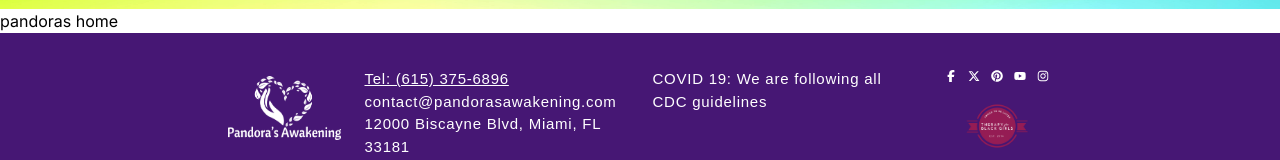
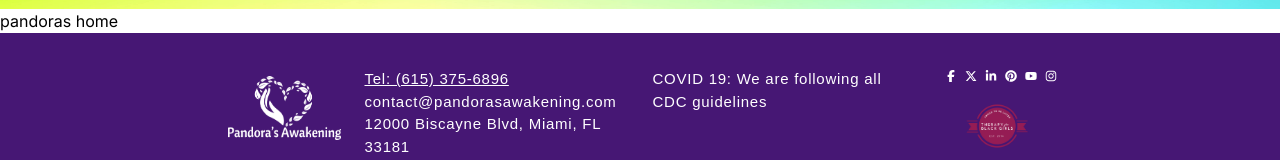
Before and after one commit to dogbeide/pandoras-awakening, a Next.js app: page / in a window 1280 px wide. Shown: the part 141-301 px from the top of the page. Built offline with nearby package versions, Linux system fonts and the light colour scheme; a web font is replaced by a local one.

Commit message:
add linkedin to footer social icons

```diff
--- a/app/components/footer/Footer.jsx
+++ b/app/components/footer/Footer.jsx
@@ -25,7 +25,7 @@
 
       </div>
       <div className='flex flex-col px-3 justify-start items-center'>
-        <SocialIcons />
+        <SocialIcons footer={true} />
         <a href="https://providers.therapyforblackgirls.com/listing/pandoras-awakening/">
           <Image className='mt-4' src="/TFBG-Logo-Wine.webp" alt='Therapy for Black Girls' width={64} height={64} />
         </a>
--- a/app/components/navbar/SocialIcons.tsx
+++ b/app/components/navbar/SocialIcons.tsx
@@ -1,6 +1,11 @@
 
+type SocialIconsProps = {
+  footer?: boolean
+}
 
-export default function SocialIcons() {
+export default function SocialIcons({ footer=false } :
+  SocialIconsProps
+) {
   return (
     <div className="social-icons flex flex-row justify-between w-28 my-1">
       <a href='https://www.facebook.com/pandorasawakening/' target='_blank' className="px-1">
@@ -24,6 +29,19 @@
             {/* <!--!Font Awesome Free 6.5.1 by @fontawesome - https://fontawesome.com License - https://fontawesome.com/license/free Copyright 2024 Fonticons, Inc. --> */}
             <path
               d="M389.2 48h70.6L305.6 224.2 487 464H345L233.7 318.6 106.5 464H35.8L200.7 275.5 26.8 48H172.4L272.9 180.9 389.2 48zM364.4 421.8h39.1L151.1 88h-42L364.4 421.8z" />
+          </svg>
+        </span>
+      </a>
+
+      <a href='https://www.linkedin.com/in/renee-burwell-lcsw-cst-2926126/' target='_blank' className={`px-1 ${!footer && 'hidden'}`} >
+        <span className="[&>svg]:h-3 [&>svg]:w-3">
+          <svg
+            xmlns="http://www.w3.org/2000/svg"
+            fill="currentColor"
+            viewBox="0 0 448 512">
+            {/* <!--!Font Awesome Free 6.5.1 by @fontawesome - https://fontawesome.com License - https://fontawesome.com/license/free Copyright 2024 Fonticons, Inc. --> */}
+            <path
+              d="M100.3 448H7.4V148.9h92.9zM53.8 108.1C24.1 108.1 0 83.5 0 53.8a53.8 53.8 0 0 1 107.6 0c0 29.7-24.1 54.3-53.8 54.3zM447.9 448h-92.7V302.4c0-34.7-.7-79.2-48.3-79.2-48.3 0-55.7 37.7-55.7 76.7V448h-92.8V148.9h89.1v40.8h1.3c12.4-23.5 42.7-48.3 87.9-48.3 94 0 111.3 61.9 111.3 142.3V448z" />
           </svg>
         </span>
       </a>
```
